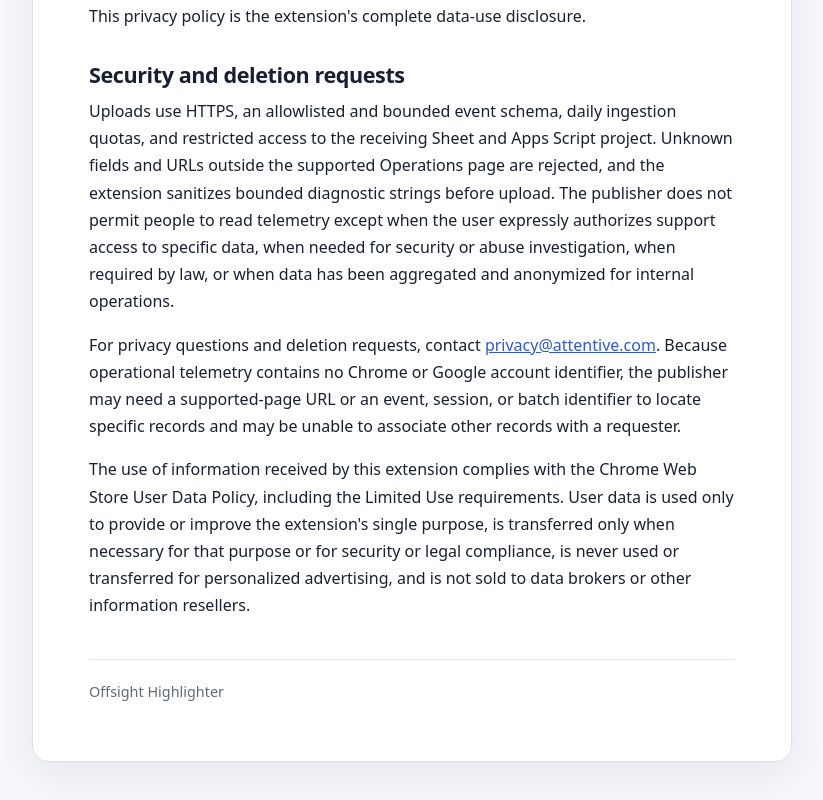
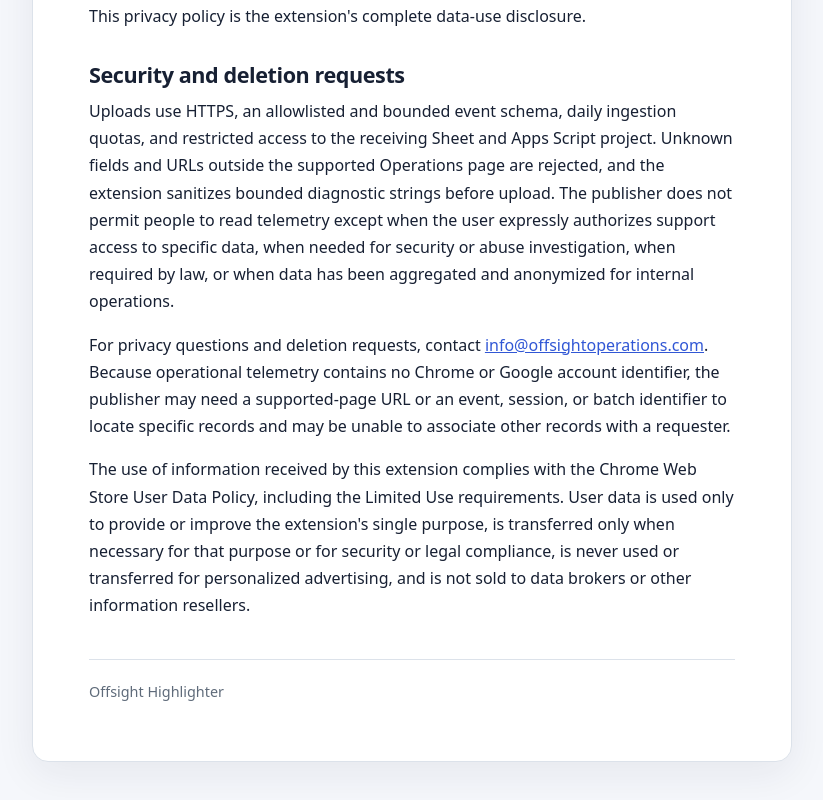
Before and after one commit to ptrabosk/keywordHighlighter, a browser extension: page docs/index.html in a window 1280 px wide. Shown: the part 1774-2574 px from the top of the page, without its empty margins (228-1051 px from the left). Drawn offline with Linux system fonts and the light colour scheme.

Commit message:
Update index.html

```diff
--- a/docs/index.html
+++ b/docs/index.html
@@ -49,7 +49,7 @@
 
       <h2>Security and deletion requests</h2>
       <p>Uploads use HTTPS, an allowlisted and bounded event schema, daily ingestion quotas, and restricted access to the receiving Sheet and Apps Script project. Unknown fields and URLs outside the supported Operations page are rejected, and the extension sanitizes bounded diagnostic strings before upload. The publisher does not permit people to read telemetry except when the user expressly authorizes support access to specific data, when needed for security or abuse investigation, when required by law, or when data has been aggregated and anonymized for internal operations.</p>
-      <p>For privacy questions and deletion requests, contact <a href="mailto:privacy@attentive.com">privacy@attentive.com</a>. Because operational telemetry contains no Chrome or Google account identifier, the publisher may need a supported-page URL or an event, session, or batch identifier to locate specific records and may be unable to associate other records with a requester.</p>
+      <p>For privacy questions and deletion requests, contact <a href="mailto:info@offsightoperations.com">info@offsightoperations.com</a>. Because operational telemetry contains no Chrome or Google account identifier, the publisher may need a supported-page URL or an event, session, or batch identifier to locate specific records and may be unable to associate other records with a requester.</p>
       <p>The use of information received by this extension complies with the Chrome Web Store User Data Policy, including the Limited Use requirements. User data is used only to provide or improve the extension's single purpose, is transferred only when necessary for that purpose or for security or legal compliance, is never used or transferred for personalized advertising, and is not sold to data brokers or other information resellers.</p>
     </article>
     <footer>Offsight Highlighter</footer>
```
